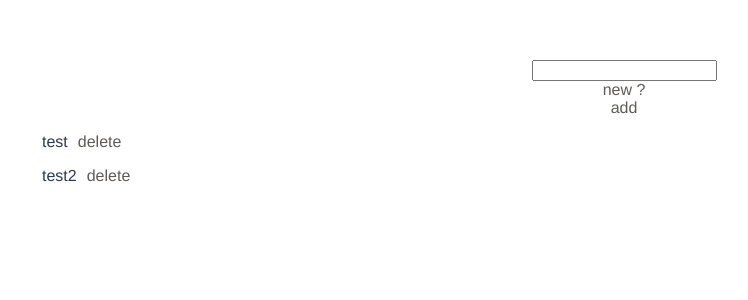
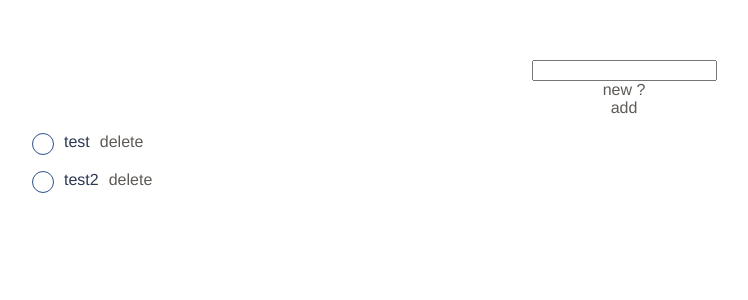
Before and after one commit to heines/todo-list, a Vue app in the folder my-project/: page /#/ in a window 1280 px wide. Shown: the top 300 px of the page, without its empty margins (16-764 px from the left). Built offline with nearby package versions, Linux system fonts and the light colour scheme.

Commit message:
チェック部分を追加

```diff
--- /dev/null
+++ b/my-project/src/components/CheckRound.vue
@@ -0,0 +1,39 @@
+<template lang="pug">
+  .v-check(
+    @click="checkContent"
+    :class="{ 'checked' : isChecked }"
+    )
+</template>
+
+<script>
+export default {
+  name: 'CheckRound',
+  data: function() {
+    return {
+      isChecked: false,
+    };
+  },
+  methods: {
+    checkContent: function() {
+      if(this.isChecked) {
+        this.isChecked = false;
+      } else {
+        this.isChecked = true;
+      }
+    }
+  }
+}
+</script>
+
+<style lang="scss">
+  .v-check {
+    width: 20px;
+    height: 20px;
+    border-radius: 50%;
+    border: 1px solid rgb(43, 82, 136);
+    cursor: pointer;
+    &.checked {
+      background-color: rgb(43, 82, 136);
+    }
+  }
+</style>
--- a/my-project/src/components/List.vue
+++ b/my-project/src/components/List.vue
@@ -5,7 +5,7 @@
     div(@click="addContent") add
     ul(v-for="(item, index) in items")
       div.v-ul-list
-        div.v-ul-check(@click="checkContent(index)")
+        CheckRound
         ListContent(
           :item="item"
           )
@@ -14,16 +14,19 @@
 
 <script>
 import ListContent from './ListContent';
+import CheckRound from './CheckRound';
 export default {
   name: 'List',
   data () {
     return {
       items: ['test', 'test2'],
       newContent: '',
+      checkedList: {},
     }
   },
   components: {
     ListContent,
+    CheckRound,
   },
   methods: {
     addContent: function() {
@@ -33,9 +36,6 @@ export default {
     },
     deleteContent: function(index) {
       this.items.splice(index, 1);
-    },
-    checkContent: function(index) {
-
     },
   },
 }
@@ -47,8 +47,5 @@ export default {
     &-list {
       display: flex;
     }
-    &-check {
-
-    }
   }
 </style>
```
